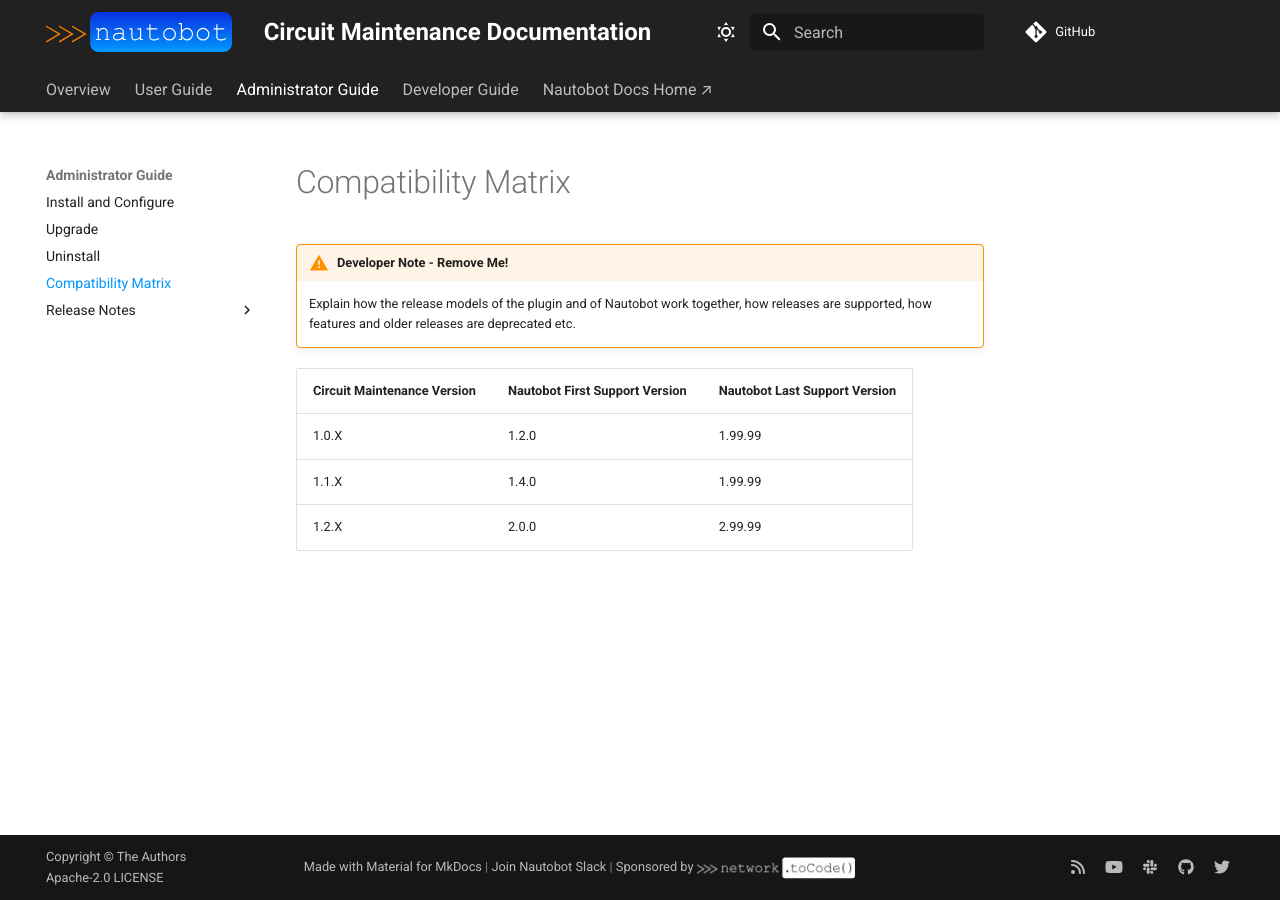
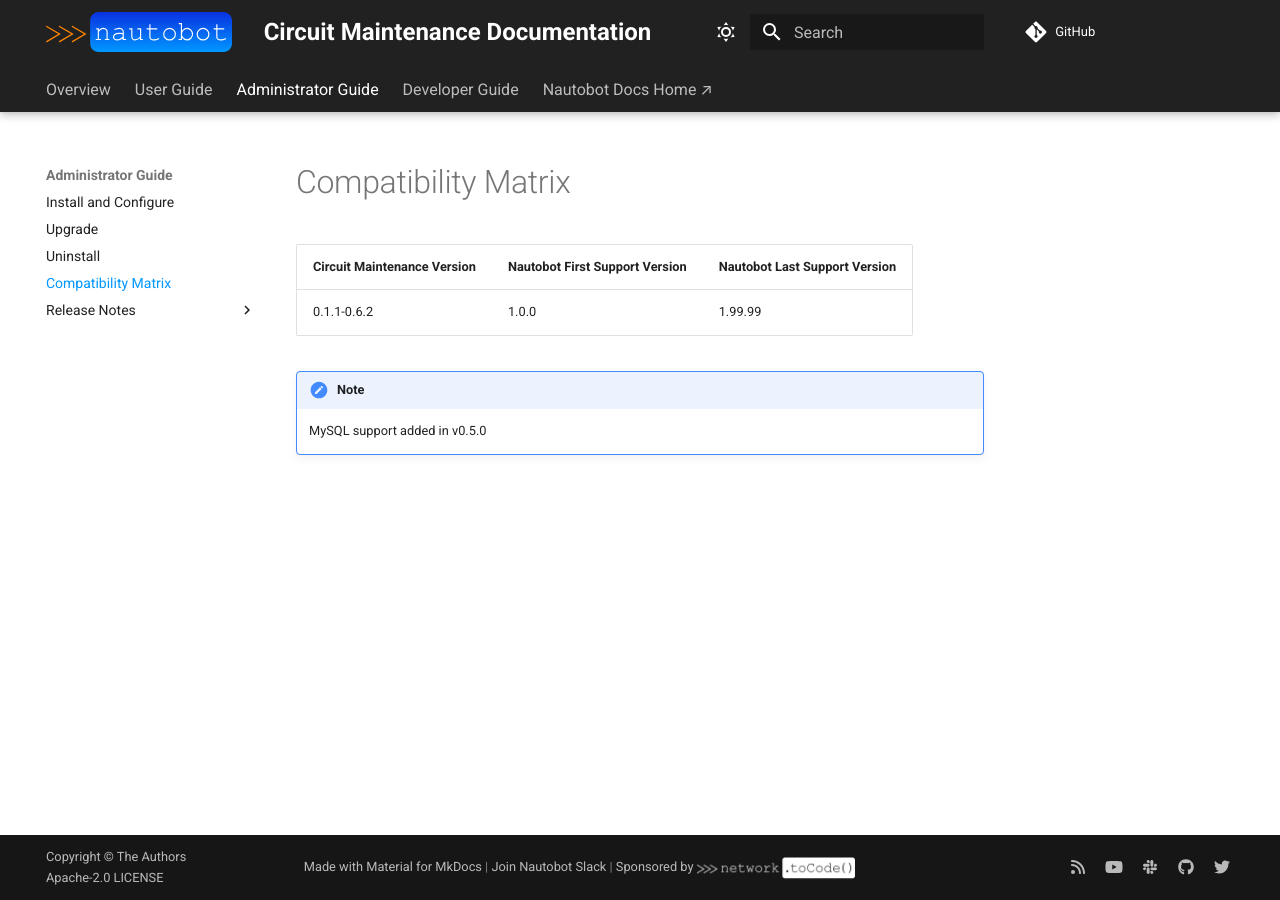
Before and after one commit to nautobot/nautobot-app-circuit-maintenance, an MkDocs documentation site: the page built from docs/admin/compatibility_matrix.md, in a window 1280 px wide. Built offline with MkDocs 1.6.1 and Material for MkDocs 9.7.7, drawn with Linux system fonts in a browser that asks for light colours; comment, search, counter and statistics services are not loaded.

Commit message:
Update Matrix

```diff
--- a/docs/admin/compatibility_matrix.md
+++ b/docs/admin/compatibility_matrix.md
@@ -1,10 +1,8 @@
 # Compatibility Matrix
-
-!!! warning "Developer Note - Remove Me!"
-    Explain how the release models of the plugin and of Nautobot work together, how releases are supported, how features and older releases are deprecated etc.
 
 | Circuit Maintenance Version | Nautobot First Support Version | Nautobot Last Support Version |
 | ------------- | -------------------- | ------------- |
-| 1.0.X         | 1.2.0                | 1.99.99        |
-| 1.1.X         | 1.4.0                | 1.99.99        |
-| 1.2.X         | 2.0.0                | 2.99.99        |
+| 0.1.1-0.6.2    | 1.0.0               | 1.99.99        |
+
+!!! note
+    MySQL support added in v0.5.0
```
